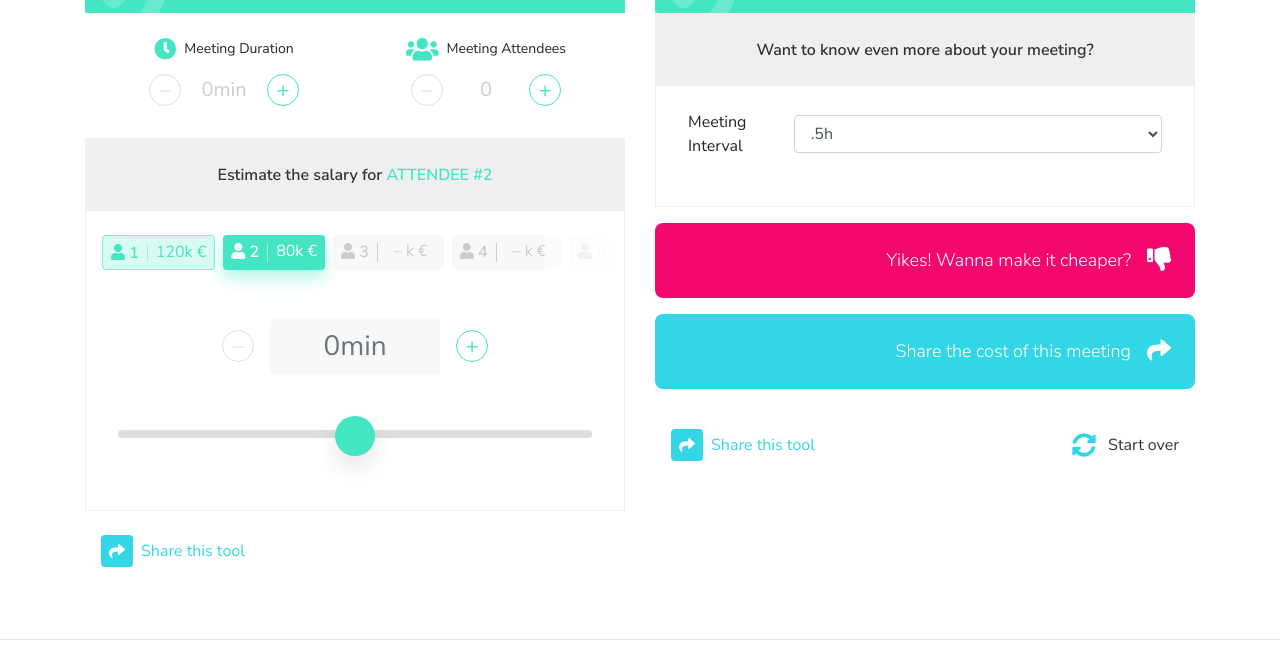
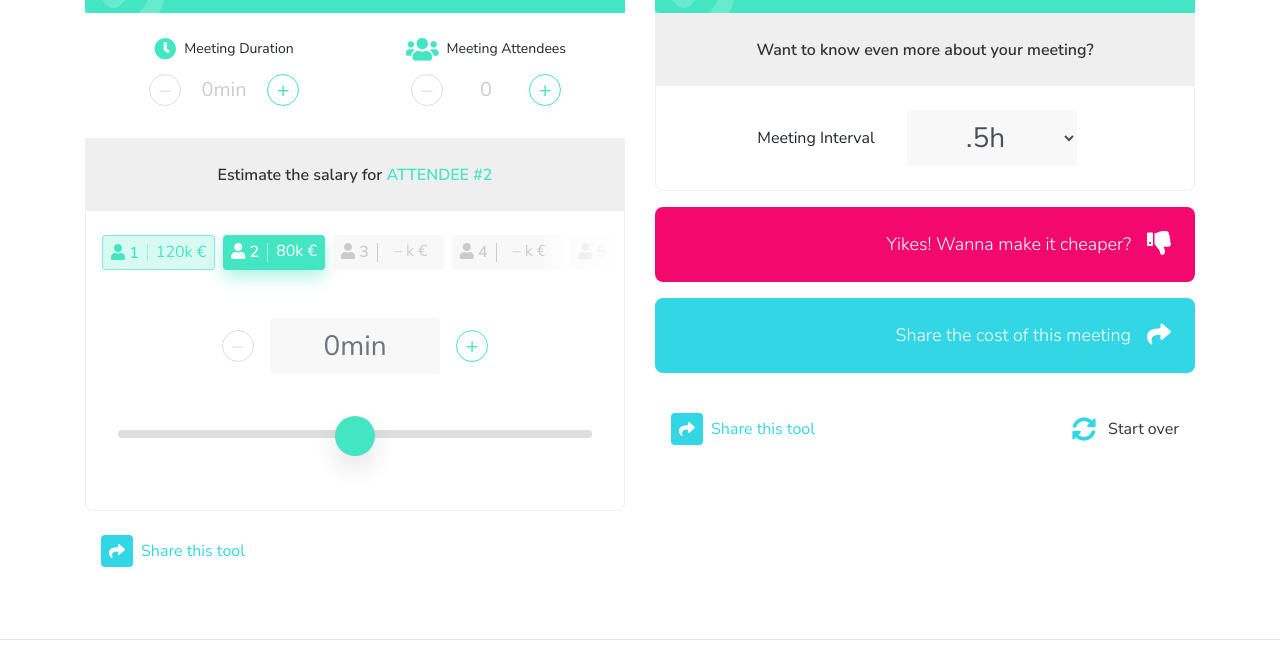
Before and after one commit to cOlOrPhunK/t-vest, a plain HTML site: page index.html in a window 1280 px wide. Shown: the part 151-800 px from the top of the page. Drawn offline with nearby package versions, Linux system fonts and the light colour scheme.

Commit message:
small adjustment input field

```diff
--- a/_calculator.scss
+++ b/_calculator.scss
@@ -44,8 +44,7 @@
 
 .interval-selection-row {
     border: 1px solid #efefef;
-
-
+    border-radius: 0 0 8px 8px;
 
     &__headline {
         text-align: center;
@@ -60,6 +59,20 @@
         flex-flow: column;
         justify-content: center;
         padding: 24px 16px;
+
+        & .form-group {
+            margin: 0 auto !important;
+        }
+
+        & .form-control {
+            margin: 0 16px;
+            max-width: 170px;
+            height: 56px;
+            text-align: center;
+            font-size: 28px;
+            background: #f8f8f8;
+            border: none;
+        }
 
         label {
             margin: 0;
@@ -227,6 +240,7 @@
 
 .salary-selection-row {
     border: 1px solid #efefef;
+    border-radius: 0 0 8px 8px;
 
 
     &__headline {
```
Also changed, not shown: main.css, 1 other file.
